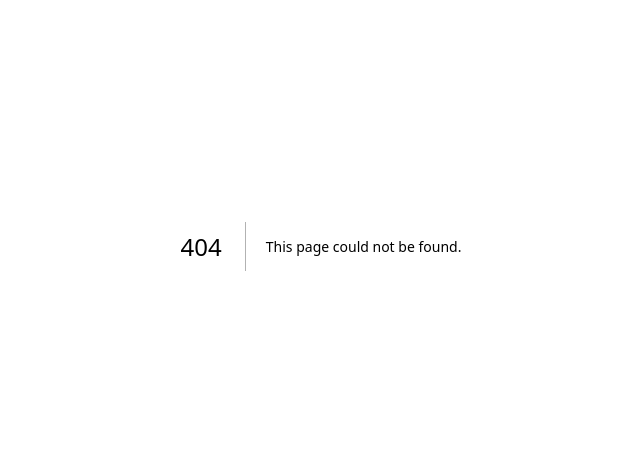
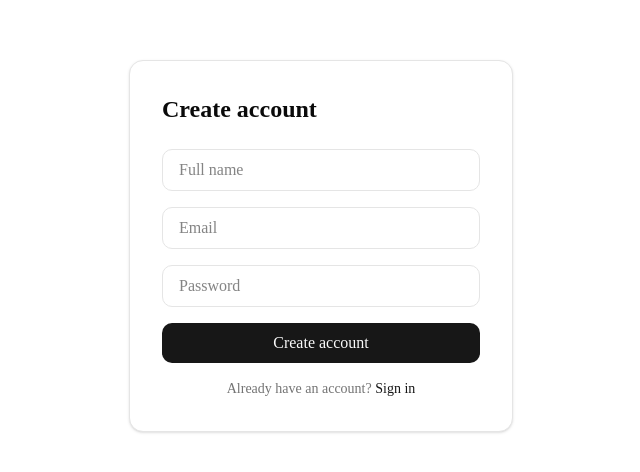
Before and after one commit to bungex/izhar, a Next.js app: page /signup in a window 1280 px wide. Before the commit this address had no page. Shown: the part 154-626 px from the top of the page, without its empty margins (319-959 px from the left). Built offline with nearby package versions, Linux system fonts and the light colour scheme.

Commit message:
feat: auth setup with NextAuth v5

```diff
--- /dev/null
+++ b/src/app/api/auth/[...nextauth]/route.js
@@ -0,0 +1,2 @@
+import { handlers } from "@/lib/auth";
+export const { GET, POST } = handlers;
--- /dev/null
+++ b/src/app/api/auth/signup/route.js
@@ -0,0 +1,24 @@
+import { NextResponse } from "next/server";
+import bcrypt from "bcryptjs";
+import { prisma } from "@/lib/prisma";
+
+export async function POST(req) {
+  const { name, email, password } = await req.json();
+
+  if (!name || !email || !password) {
+    return NextResponse.json({ error: "All fields are required" }, { status: 400 });
+  }
+
+  const existing = await prisma.user.findUnique({ where: { email } });
+  if (existing) {
+    return NextResponse.json({ error: "Email already in use" }, { status: 400 });
+  }
+
+  const hashed = await bcrypt.hash(password, 10);
+
+  await prisma.user.create({
+    data: { name, email, password: hashed },
+  });
+
+  return NextResponse.json({ success: true });
+}
--- /dev/null
+++ b/src/app/signin/page.jsx
@@ -0,0 +1,71 @@
+"use client";
+
+import { useState } from "react";
+import { signIn } from "next-auth/react";
+import { useRouter } from "next/navigation";
+import Link from "next/link";
+
+export default function SignInPage() {
+  const router = useRouter();
+  const [error, setError] = useState("");
+  const [loading, setLoading] = useState(false);
+
+  async function handleSubmit(e) {
+    e.preventDefault();
+    setLoading(true);
+    setError("");
+
+    const formData = new FormData(e.target);
+
+    const result = await signIn("credentials", {
+      email: formData.get("email"),
+      password: formData.get("password"),
+      redirect: false,
+    });
+
+    if (result?.error) {
+      setError("Invalid email or password");
+      setLoading(false);
+    } else {
+      router.push("/feed");
+    }
+  }
+
+  return (
+    <div className="min-h-screen flex items-center justify-center">
+      <div className="w-full max-w-sm p-8 rounded-xl border border-border bg-card shadow-sm">
+        <h1 className="text-2xl font-semibold mb-6">Sign in</h1>
+        <form onSubmit={handleSubmit} className="flex flex-col gap-4">
+          <input
+            name="email"
+            type="email"
+            placeholder="Email"
+            required
+            className="w-full px-4 py-2 rounded-lg border border-border bg-background focus:outline-none focus:ring-2 focus:ring-ring"
+          />
+          <input
+            name="password"
+            type="password"
+            placeholder="Password"
+            required
+            className="w-full px-4 py-2 rounded-lg border border-border bg-background focus:outline-none focus:ring-2 focus:ring-ring"
+          />
+          {error && <p className="text-sm text-destructive">{error}</p>}
+          <button
+            type="submit"
+            disabled={loading}
+            className="w-full py-2 rounded-lg bg-primary text-primary-foreground font-medium hover:opacity-90 transition disabled:opacity-50"
+          >
+            {loading ? "Signing in..." : "Sign in"}
+          </button>
+        </form>
+        <p className="text-sm text-muted-foreground mt-4 text-center">
+          No account?{" "}
+          <Link href="/signup" className="text-primary hover:underline">
+            Sign up
+          </Link>
+        </p>
+      </div>
+    </div>
+  );
+}
--- /dev/null
+++ b/src/app/signup/page.jsx
@@ -0,0 +1,84 @@
+"use client";
+
+import { useState } from "react";
+import { useRouter } from "next/navigation";
+import Link from "next/link";
+
+export default function SignUpPage() {
+  const router = useRouter();
+  const [error, setError] = useState("");
+  const [loading, setLoading] = useState(false);
+
+  async function handleSubmit(e) {
+    e.preventDefault();
+    setLoading(true);
+    setError("");
+
+    const formData = new FormData(e.target);
+
+    const res = await fetch("/api/auth/signup", {
+      method: "POST",
+      headers: { "Content-Type": "application/json" },
+      body: JSON.stringify({
+        name: formData.get("name"),
+        email: formData.get("email"),
+        password: formData.get("password"),
+      }),
+    });
+
+    const data = await res.json();
+
+    if (!res.ok) {
+      setError(data.error || "Something went wrong");
+      setLoading(false);
+    } else {
+      router.push("/signin");
+    }
+  }
+
+  return (
+    <div className="min-h-screen flex items-center justify-center">
+      <div className="w-full max-w-sm p-8 rounded-xl border border-border bg-card shadow-sm">
+        <h1 className="text-2xl font-semibold mb-6">Create account</h1>
+        <form onSubmit={handleSubmit} className="flex flex-col gap-4">
+          <input
+            name="name"
+            type="text"
+            placeholder="Full name"
+            required
+            className="w-full px-4 py-2 rounded-lg border border-border bg-background focus:outline-none focus:ring-2 focus:ring-ring"
+          />
+          <input
+            name="email"
+            type="email"
+            placeholder="Email"
+            required
+            className="w-full px-4 py-2 rounded-lg border border-border bg-background focus:outline-none focus:ring-2 focus:ring-ring"
+          />
+          <input
+            name="password"
+            type="password"
+            placeholder="Password"
+            required
+            minLength={6}
+            className="w-full px-4 py-2 rounded-lg border border-border bg-background focus:outline-none focus:ring-2 focus:ring-ring"
+          />
+          {error && <p className="text-sm text-destructive">{error}</p>}
+          <button
+            type="submit"
+            disabled={loading}
+            className="w-full py-2 rounded-lg bg-primary text-primary-foreground font-medium hover:opacity-90 transition disabled:opacity-50"
+          >
+            {loading ? "Creating account..." : "Create account"}
+          </button>
+        </form>
+        <p className="text-sm text-muted-foreground mt-4 text-center">
+          Already have an account?{" "}
+          <Link href="/signin" className="text-primary hover:underline">
+            Sign in
+          </Link>
+        </p>
+      </div>
+    </div>
+  );
+}
--- /dev/null
+++ b/src/lib/auth.js
@@ -0,0 +1,58 @@
+import NextAuth from "next-auth";
+import Credentials from "next-auth/providers/credentials";
+import { prisma } from "./prisma";
+import bcrypt from "bcryptjs";
+import { PrismaAdapter } from "@auth/prisma-adapter";
+
+export const { handlers, signIn, signOut, auth } = NextAuth({
+  adapter: PrismaAdapter(prisma),
+  session: { strategy: "jwt" },
+  providers: [
+    Credentials({
+      name: "credentials",
+      credentials: {
+        email: { label: "Email", type: "email" },
+        password: { label: "Password", type: "password" },
+      },
+      async authorize(credentials) {
+        if (!credentials?.email || !credentials?.password) return null;
+
+        const user = await prisma.user.findUnique({
+          where: { email: credentials.email },
+        });
+
+        if (!user) return null;
+
+        const passwordMatch = await bcrypt.compare(
+          credentials.password,
+          user.password
+        );
+
+        if (!passwordMatch) return null;
+
+        return {
+          id: user.id,
+          name: user.name,
+          email: user.email,
+        };
+      },
+    }),
+  ],
+  callbacks: {
+    async jwt({ token, user }) {
+      if (user) {
+        token.id = user.id;
+      }
+      return token;
+    },
+    async session({ session, token }) {
+      if (token) {
+        session.user.id = token.id;
+      }
+      return session;
+    },
+  },
+  pages: {
+    signIn: "/signin",
+  },
+});
```
